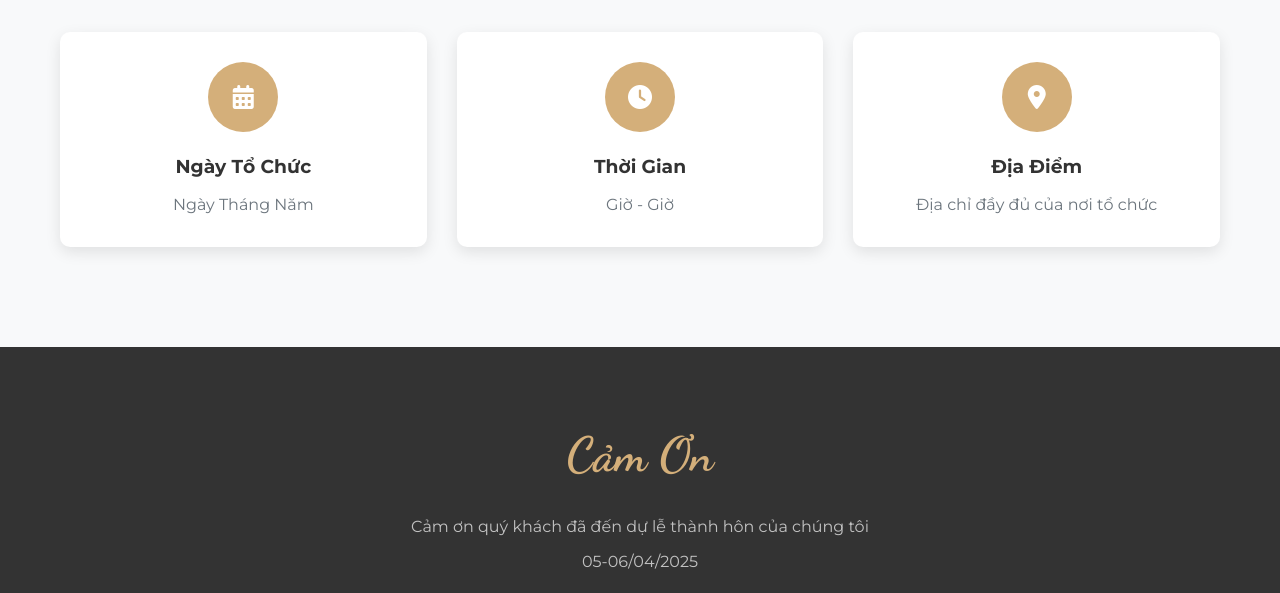
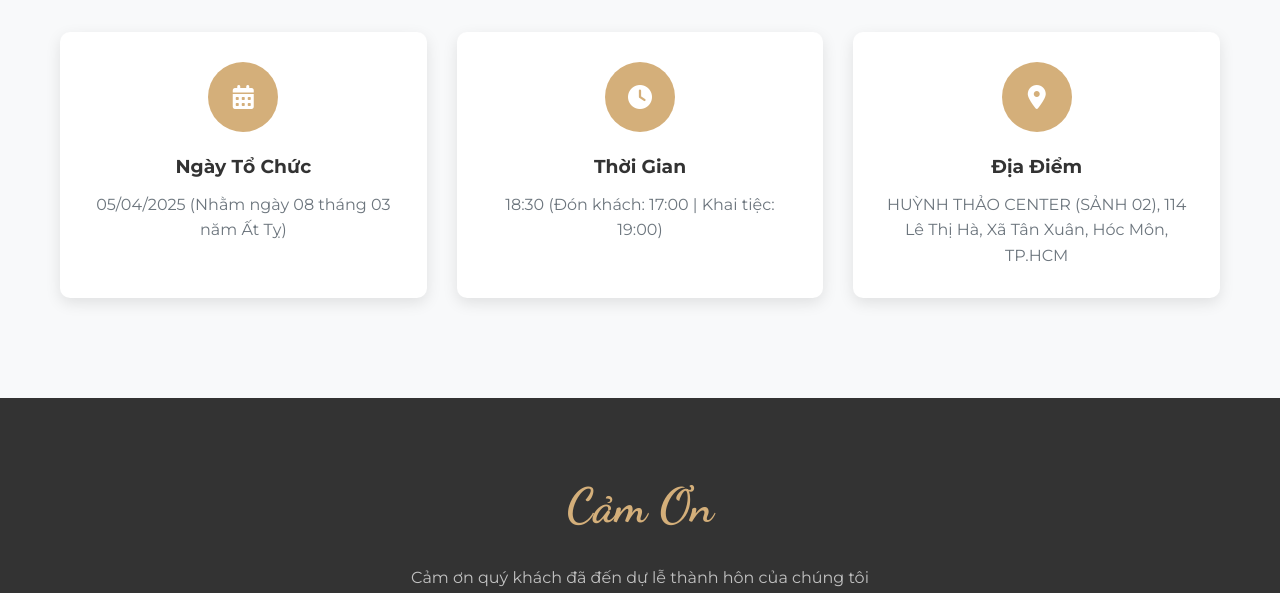
Before and after one commit to WeddingAKNT/weddingAKNT.github.io, a plain HTML site: page thiep-nha-gai/index.html in a window 1280 px wide. Shown: the part 1796-2389 px from the top of the page. Drawn offline with Linux system fonts and the light colour scheme.

Commit message:
Update index.html

```diff
--- a/thiep-nha-gai/index.html
+++ b/thiep-nha-gai/index.html
@@ -76,21 +76,21 @@
                         <i class="fas fa-calendar-alt"></i>
                     </div>
                     <h3>Ngày Tổ Chức</h3>
-                    <p>Ngày Tháng Năm</p>
+                    <p>05/04/2025 (Nhằm ngày 08 tháng 03 năm Ất Tỵ)</p>
                 </div>
                 <div class="info-item">
                     <div class="info-icon">
                         <i class="fas fa-clock"></i>
                     </div>
                     <h3>Thời Gian</h3>
-                    <p>Giờ - Giờ</p>
+                    <p>18:30 (Đón khách: 17:00 | Khai tiệc: 19:00)</p>
                 </div>
                 <div class="info-item">
                     <div class="info-icon">
                         <i class="fas fa-map-marker-alt"></i>
                     </div>
                     <h3>Địa Điểm</h3>
-                    <p>Địa chỉ đầy đủ của nơi tổ chức</p>
+                    <p>HUỲNH THẢO CENTER (SẢNH 02), 114 Lê Thị Hà, Xã Tân Xuân, Hóc Môn, TP.HCM</p>
                 </div>
             </div>
         </div>
```
